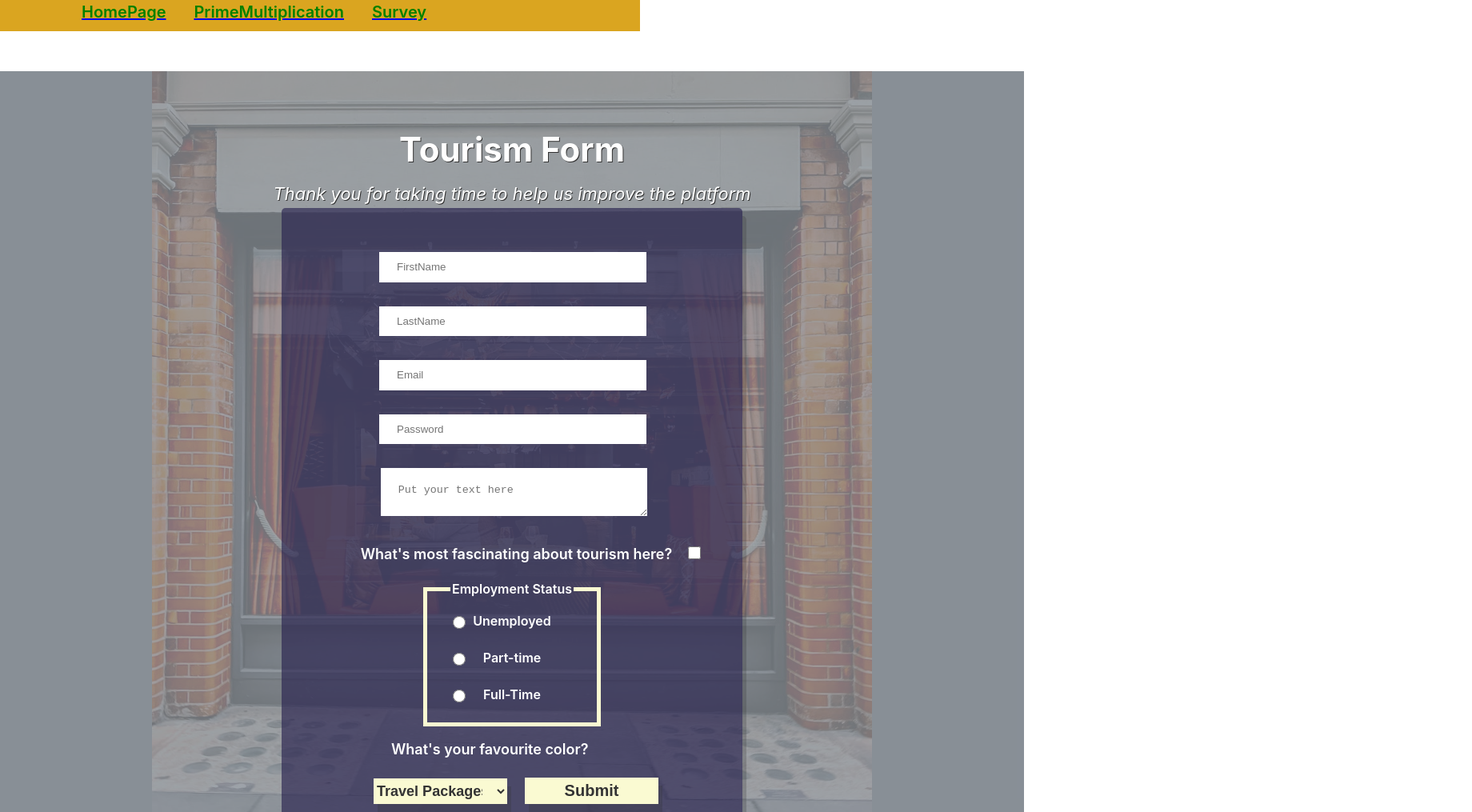
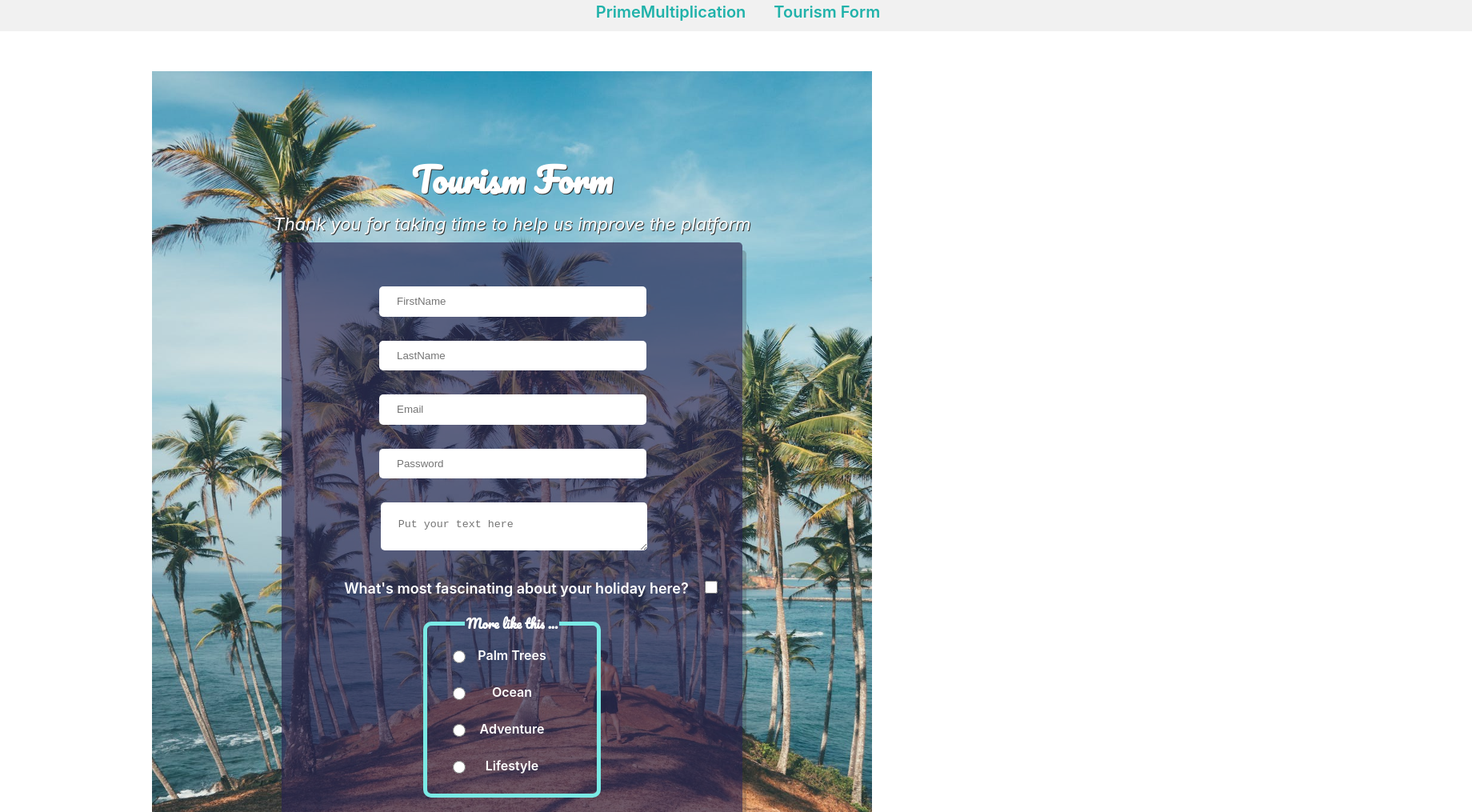
Before and after one commit to kennyoderinde/e-commerce-redux-project, a React (Create React App) app: page / in a window 1280 px wide. Shown: the part 20-1035 px from the top of the page at 80% size, 1840 px wide, since content can reach past the window. Built offline with nearby package versions, Linux system fonts and the light colour scheme.

Commit message:
Updated the prime number project

```diff
--- a/package.json
+++ b/package.json
@@ -9,7 +9,7 @@
     "react": "^18.2.0",
     "react-dom": "^18.2.0",
     "react-router-dom": "^6.8.1",
-    "react-scripts": "5.0.1",
+    "react-scripts": "^5.0.1",
     "web-vitals": "^2.1.4"
   },
   "scripts": {
--- a/public/index.html
+++ b/public/index.html
@@ -14,6 +14,8 @@
       manifest.json provides metadata used when your web app is installed on a
       user's mobile device or desktop. See https://developers.google.com/web/fundamentals/web-app-manifest/
     -->
+    <link href="https://fonts.googleapis.com/css?family=Pacifico" rel="stylesheet">
+
     <link rel="preconnect" href="https://fonts.googleapis.com">
 <link rel="preconnect" href="https://fonts.gstatic.com" crossorigin>
 <link href="https://fonts.googleapis.com/css2?family=Poppins:ital,wght@0,200;0,300;0,500;0,600;0,700;1,100;1,200;1,300;1,400;1,500;1,600;1,700&display=swap" rel="stylesheet">
--- a/src/Components/Header/Header.css
+++ b/src/Components/Header/Header.css
@@ -1,21 +1,26 @@
 .heading-section{
 
-    width: 100vh;
-    background-color: goldenrod;
+    width: 230vh;
+    background-color: rgb(241, 241, 241);
     padding: 2px;
     position: relative;
-    left: %;
+
 
 }
-.heading-ul{
+.heading-section .heading-ul{
     display: flex;
     flex-wrap: wrap;
+    align-items: center;
+    justify-content: center;
     margin: 15px 0 10px -70px;
     list-style: none;
     text-decoration: none;
-    align-content: center;
-    margin-left: 25px;
+    text-decoration: none;
 
+}
+
+.heading-section .heading-ul .link{
+    text-decoration: none;
 
 }
 link{
@@ -23,7 +28,7 @@ link{
 }
 
 li{
-    color: green;
+    color: lightseagreen;
     padding-left: 35px;
     font-weight: 600;
     font-size: 20px;
--- a/src/Components/Header/Header.js
+++ b/src/Components/Header/Header.js
@@ -6,9 +6,8 @@ export default function Header() {
   return (
     <div className="heading-section">
         <ul className="heading-ul">
-            <Link to="/" className="link"><li>HomePage</li></Link>
-            <Link to="/multiplication-table"><li>PrimeMultiplication</li></Link>
-            <Link to="/survey"><li>Survey</li></Link>
+          <Link to="/multiplication-table" className="link"><li>PrimeMultiplication</li></Link>
+          <Link to="/" className="link"><li>Tourism Form</li></Link>
         </ul>
     </div>
   )
--- a/src/pages/HomePage/HomePage.css
+++ b/src/pages/HomePage/HomePage.css
@@ -11,7 +11,7 @@
 .main-container{
     width: 100%;
     min-height: 100vh;
-    background-color: rgba(49, 61, 74, 0.575);
+    background-color: rgba(255, 255, 255, 0.134);
     background-size: cover;
     background-repeat: no-repeat ;
     position: relative;
@@ -25,24 +25,31 @@
 }
 
 .bg-img{
-    opacity: 0.2;
+    opacity: 1;
 }
 .sub-container{
     margin-left: 0%;
-    margin-top: -75%;
+    margin-top: -70%;
     position: absolute;
+    display: grid;
+    justify-content: center;
+    flex-wrap: wrap;
+    align-items: center;
+
 
 }
 .heading{
-    margin-top: 1rem;
+    margin-top: -10px;
     font-size: 42px;
     text-align: center;
+    font-family: 'Pacifico', cursive;
     margin-bottom: 5px;
     text-align: center !important;
     text-shadow: 1px 1px #333;
 }
 .emphasis{
-    margin: 2rem;
+    margin-top: 0rem;
+    margin-bottom: 5px;
     font-size: 22px;
     text-align: center !important;
     text-shadow: 1px 1px #333;
@@ -63,6 +70,7 @@ input{
     width: 60%;
     margin: 15px 15px 15px 85px;
     border-style: none;
+    border-radius: 5px;
 }
 .text-area{
      width: 60%;
@@ -81,6 +89,7 @@ textarea {
     border-style: none;
     align-items: center;
     padding: 1.175rem 0.75rem;
+    border-radius: 5px;
 
 }
 
@@ -97,12 +106,14 @@ textarea {
 fieldset{
     width: 40%;
     display: grid;
-    border: 5px solid lightgoldenrodyellow;
+    border: 5px solid rgb(122, 234, 229);
     margin: 10px 0 15px 30%;
-
+    border-radius: 10px;
 
 }
 legend{
+    font-family: 'Pacifico', cursive;
+
     font-weight: 600;
 
 }
@@ -130,19 +141,22 @@ input[type="checkbox"] {
 
 }
 .select{
-    width: 30%;
+    width: 34%;
+    height: 35px;
     padding: 5px 15px 5px 0;
-    color: #333;
+    color: darkslategrey;
     font-size: 18px;
     font-weight: 600;
     border-style: none;
     margin-left:10px;
-    background-color: lightgoldenrodyellow;
+    background-color: rgb(122, 234, 229);
     box-shadow: 5px 10px #3131313d;
+    border-radius: 10px;
+
 }
 button{
      border: none;
-     background-color: lightgoldenrodyellow;
+     background-color: rgb(122, 234, 229);
      cursor: pointer;
      color: #333;
      padding: 0.3rem;
@@ -151,6 +165,7 @@ button{
      width: 30%;
      margin: 20px 0 15px 4%;
      box-shadow: 5px 10px #3131313d;
+    border-radius: 10px;
 
 }
 
--- a/src/pages/HomePage/HomePage.js
+++ b/src/pages/HomePage/HomePage.js
@@ -1,6 +1,6 @@
 import React from 'react'
 import "./HomePage.css"
-import { useState } from 'react'
+import { useState, useRef } from 'react'
 
 
 
@@ -16,7 +16,7 @@ export default function HomePage() {
       password: "",
       comments: "",
       isFriendly: true,
-      employment: ""
+      tourism: ""
     }
   )
 
@@ -41,13 +41,15 @@ console.log(formData.employment)
     e.preventDefault()
     console.log(formData);
   }
+
+
   return (
     <div className='main-container'>
     <img
       className='bg-img'
         width={900}
         height={1000}
-        src={require("./pexels-photo-15049185.jpeg")}
+        src={require("./pexels-photo-1005417.jpeg")}
         alt={"the background "}
       />
       <div className='sub-container'>
@@ -99,8 +101,8 @@ console.log(formData.employment)
             />
 
             <br></br>
-          <label htmlFor="isFriendly" className='is-friendly'> What's most fascinating about tourism here?</label>
-
+          <label htmlFor="isFriendly" className='is-friendly'> What's most fascinating about your holiday here?</label>
+            {/*This is a checkbox  */}
           <input
             type="checkbox"
             id="isFriendly"
@@ -110,43 +112,53 @@ console.log(formData.employment)
             className='questn-check'
           />
 
+          {/*  */}
           <fieldset className='fieldset'>
-            <legend>Employment Status </legend>
+            <legend>More like this ... </legend>
 
             <input
               type="radio"
-              id="unemployed"
-              name="employment"
-              value="unemployed"
+              id="palmtree"
+              name="tourism"
+              value="palmtree"
               onChange={handleFormData}
             />
-            <label htmlFor="unemployed" className='employ-label'>Unemployed</label>
+            <label htmlFor="palmtree" className='employ-label'>Palm Trees</label>
 
             <input
               type="radio"
-              id="part-time"
-              name="employment"
-              value="part-time"
+              id="ocean"
+              name="tourism"
+              value="ocean"
               onChange={handleFormData}
             />
-            <label htmlFor="part-time" className='employ-label'>Part-time</label>
+            <label htmlFor="ocean" className='employ-label'>Ocean</label>
 
             <input
               type="radio"
-              id="full-time"
-              name="employment"
-              value="full-time"
+              id="adventure"
+              name="tourism"
+              value="adventure"
               onChange={handleFormData}
             />
-            <label htmlFor="full-time" className='employ-label'>Full-Time</label>
+            <label htmlFor="adventure" className='employ-label'>Adventure</label>
+
+            <input
+              type="radio"
+              id="lifestyle"
+              name="tourism"
+              value="lifestyle"
+              onChange={handleFormData}
+            />
+            <label htmlFor="lifestyle" className='employ-label'>Lifestyle</label>
           </fieldset>
 
-          <label htmlFor="full-time" className='last-label'>What's your favourite color?</label> <br></br>
+          <label htmlFor="favPackages" className='last-label'>What's your favourite vacation package?</label> <br></br>
           <select
-              id='favColor'
+              id='favPackages'
               value={formData.favColor}
               onChange={handleFormData}
-              name="favColor"
+              name="favPackages"
               className='select'
           >
             <option value="" >Travel Packages</option>
@@ -159,7 +171,6 @@ console.log(formData.employment)
             <option value="violet" >Blog</option>
           </select>
 
-
             <button>Submit</button>
 
           </form>
--- a/src/pages/IsPrime.css
+++ b/src/pages/IsPrime.css
@@ -1,11 +1,11 @@
-.big-container{
+.container{
     height: 100vh;
     min-height: fit-content;
     position: relative;
 }
 h1{
     /* text-align: center; */
-    margin-left: 10%;
+    margin-left: 0%;
     margin-top: 10px;
     padding-bottom: 100px;
     color: goldenrod;
@@ -16,20 +16,30 @@ h1{
     height: 20%;
     font-size: 20px;
     color: white;
-    background-color: #009570;
+    background-color: lightseagreen;
     position: absolute;
-    left: 30%;
+    left: 45%;
     top: 17%;
     padding: 10px;
     box-shadow: 0 0 10px rgba(0, 0, 0, 0.3);
-
-
+    display: flex;
+    justify-content: center;
+    flex-wrap: wrap;
+    align-items: center;
+    border-radius: 5px;
 }
 
 .input-box{
     width: 150px;
     margin-left: 25px;
     margin-top: 20px;
+    display: flex;
+    justify-content: center;
+    flex-wrap: wrap;
+    align-items: center;
+    border-radius: 5px;
+    font-size: 16px;
+    border: none;
 }
 
 .table{
@@ -45,7 +55,7 @@ h1{
 }
 
 .table thead th {
-    background: #009570;
+    background: lightseagreen;
     color: whitesmoke;
 }
 
@@ -59,7 +69,7 @@ h1{
 }
 
 .table tbody tr:last-of-type {
-    border-bottom: 2px solid #009578;
+    border-bottom: 2px solid lightseagreen;
 }
 
 @media screen and (max-width: 1382px) {
--- a/src/pages/MultiplicationTable.js
+++ b/src/pages/MultiplicationTable.js
@@ -34,7 +34,7 @@ function MultiplicationTable() {
   }
 
   return (
-    <div className='big-container'>
+    <div className='container'>
       <h1>Prime Numbers Multiplication Table</h1>
       <label className='num-input-container'>
         Number of Primes:
```
Also changed, not shown: src/pages/HomePage/pexels-photo-1005417.jpeg (added), 1 other file (tests, documents, lock files or other folders).
